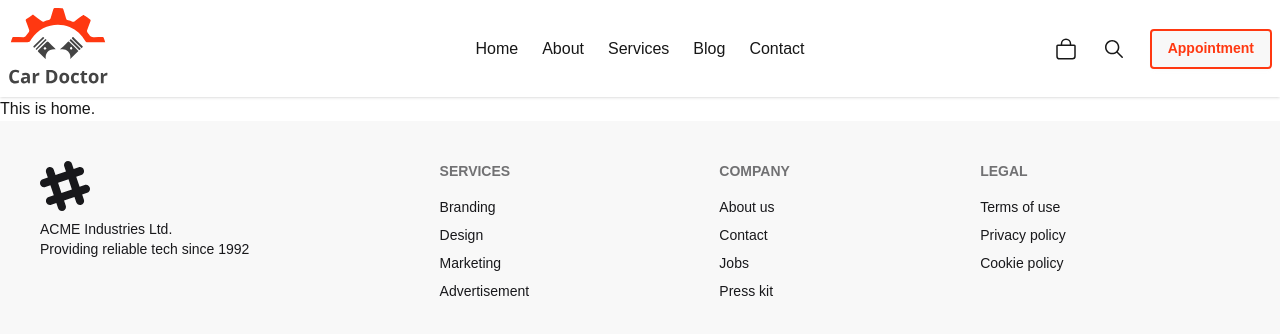
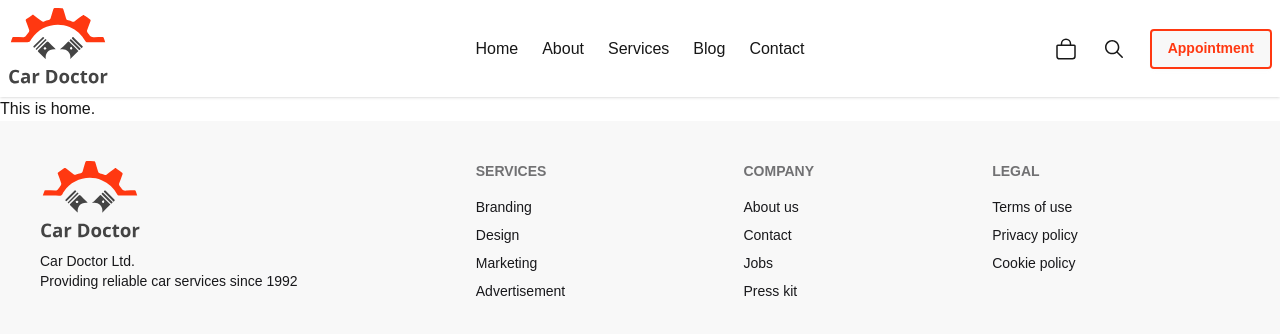
Before and after one commit to tisabbir/car-doctor-pro, a Next.js app: page / in a window 1280 px wide. Shown: the top 334 px of the page. Built offline with nearby package versions, Linux system fonts and the light colour scheme.

Commit message:
feat(footer): modify footer

```diff
--- a/src/components/Shared/Footer.jsx
+++ b/src/components/Shared/Footer.jsx
@@ -1,3 +1,4 @@
+import Image from "next/image";
 import React from "react";
 
 const Footer = () => {
@@ -5,21 +6,11 @@ const Footer = () => {
     <div>
       <footer className="footer sm:footer-horizontal bg-base-200 text-base-content p-10">
         <aside>
-          <svg
-            width="50"
-            height="50"
-            viewBox="0 0 24 24"
-            xmlns="http://www.w3.org/2000/svg"
-            fillRule="evenodd"
-            clipRule="evenodd"
-            className="fill-current"
-          >
-            <path d="M22.672 15.226l-2.432.811.841 2.515c.33 1.019-.209 2.127-1.23 2.456-1.15.325-2.148-.321-2.463-1.226l-.84-2.518-5.013 1.677.84 2.517c.391 1.203-.434 2.542-1.831 2.542-.88 0-1.601-.564-1.86-1.314l-.842-2.516-2.431.809c-1.135.328-2.145-.317-2.463-1.229-.329-1.018.211-2.127 1.231-2.456l2.432-.809-1.621-4.823-2.432.808c-1.355.384-2.558-.59-2.558-1.839 0-.817.509-1.582 1.327-1.846l2.433-.809-.842-2.515c-.33-1.02.211-2.129 1.232-2.458 1.02-.329 2.13.209 2.461 1.229l.842 2.515 5.011-1.677-.839-2.517c-.403-1.238.484-2.553 1.843-2.553.819 0 1.585.509 1.85 1.326l.841 2.517 2.431-.81c1.02-.33 2.131.211 2.461 1.229.332 1.018-.21 2.126-1.23 2.456l-2.433.809 1.622 4.823 2.433-.809c1.242-.401 2.557.484 2.557 1.838 0 .819-.51 1.583-1.328 1.847m-8.992-6.428l-5.01 1.675 1.619 4.828 5.011-1.674-1.62-4.829z"></path>
-          </svg>
+          <Image src="/assets/logo.svg" alt="logo" height={100} width={100} />
           <p>
-            ACME Industries Ltd.
+            Car Doctor Ltd.
             <br />
-            Providing reliable tech since 1992
+            Providing reliable car services since 1992
           </p>
         </aside>
         <nav>
```
